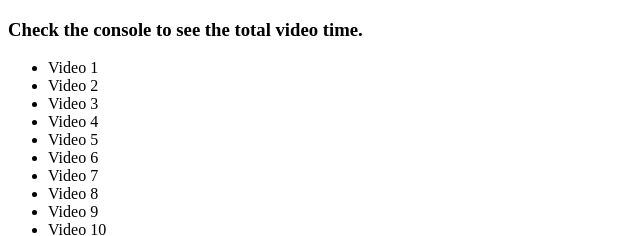
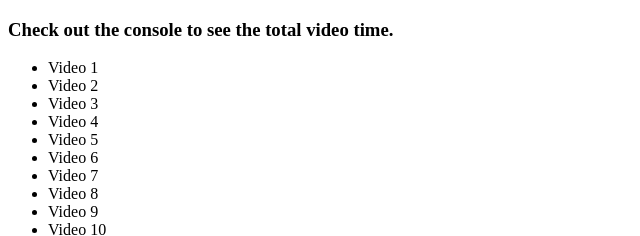
Before and after one commit to scottgall/JS30-Tally-String-Times-with-Reduce, a plain HTML site: page index.html in a window 1280 px wide. Shown: the top 236 px of the page, 0-640 px from the left. Drawn offline with Linux system fonts and the light colour scheme.

Commit message:
html tweak

```diff
--- a/index.html
+++ b/index.html
@@ -5,7 +5,7 @@
   <title>Videos</title>
 </head>
 <body>
-  <h3>Check the console to see the total video time.</h3>
+  <h3>Check out the console to see the total video time.</h3>
   <ul class="videos">
     <li data-time="5:43">
       Video 1
```
